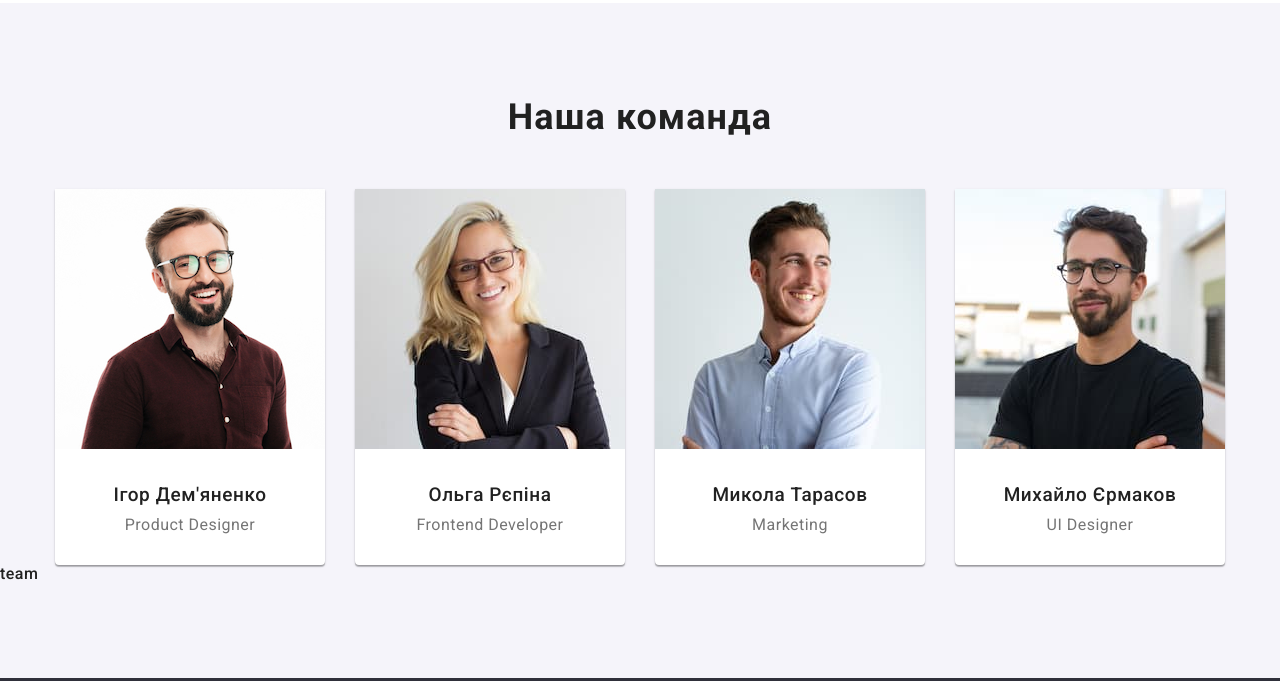
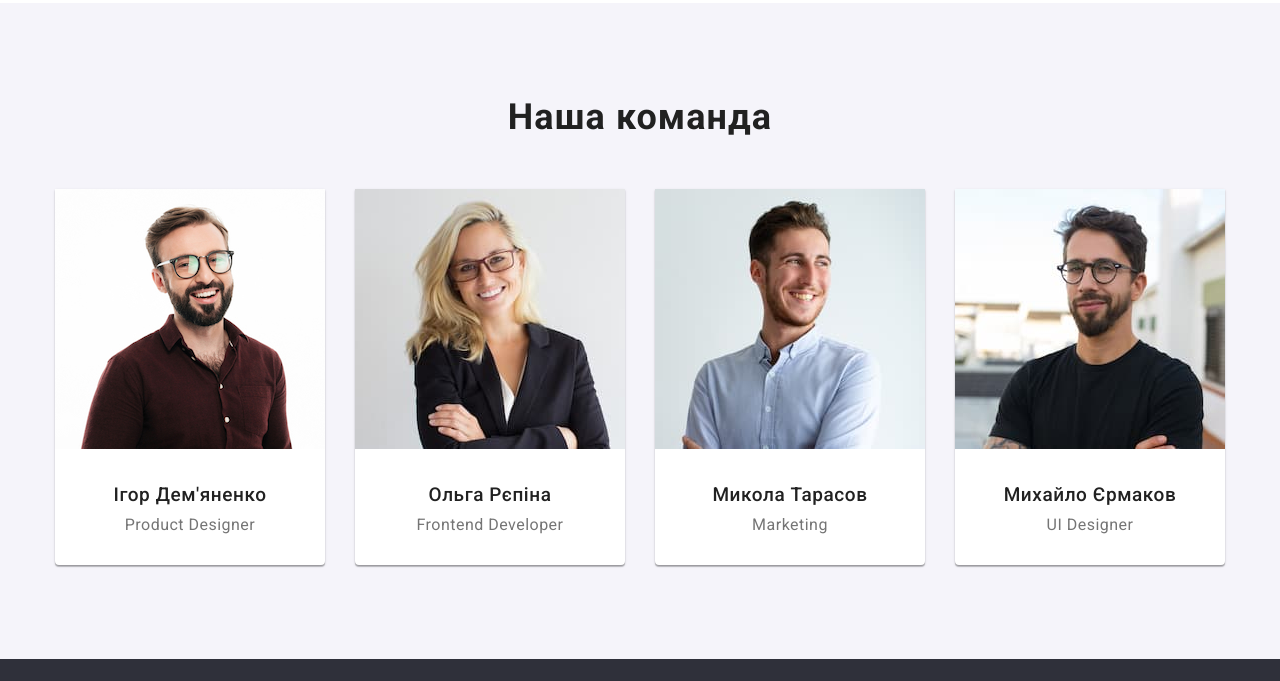
Before and after one commit to NikolayMieshkov/goit-markup-hw-03-v1, a plain HTML site: page index.html in a window 1280 px wide. Shown: the part 1372-2053 px from the top of the page. Drawn offline with nearby package versions, Linux system fonts and the light colour scheme.

Commit message:
Update index.html

```diff
--- a/index.html
+++ b/index.html
@@ -135,7 +135,6 @@
             </li>
           </ul>
         </div>
-        team
       </section>
     </main>
     <!-- Footer-section -->
```
